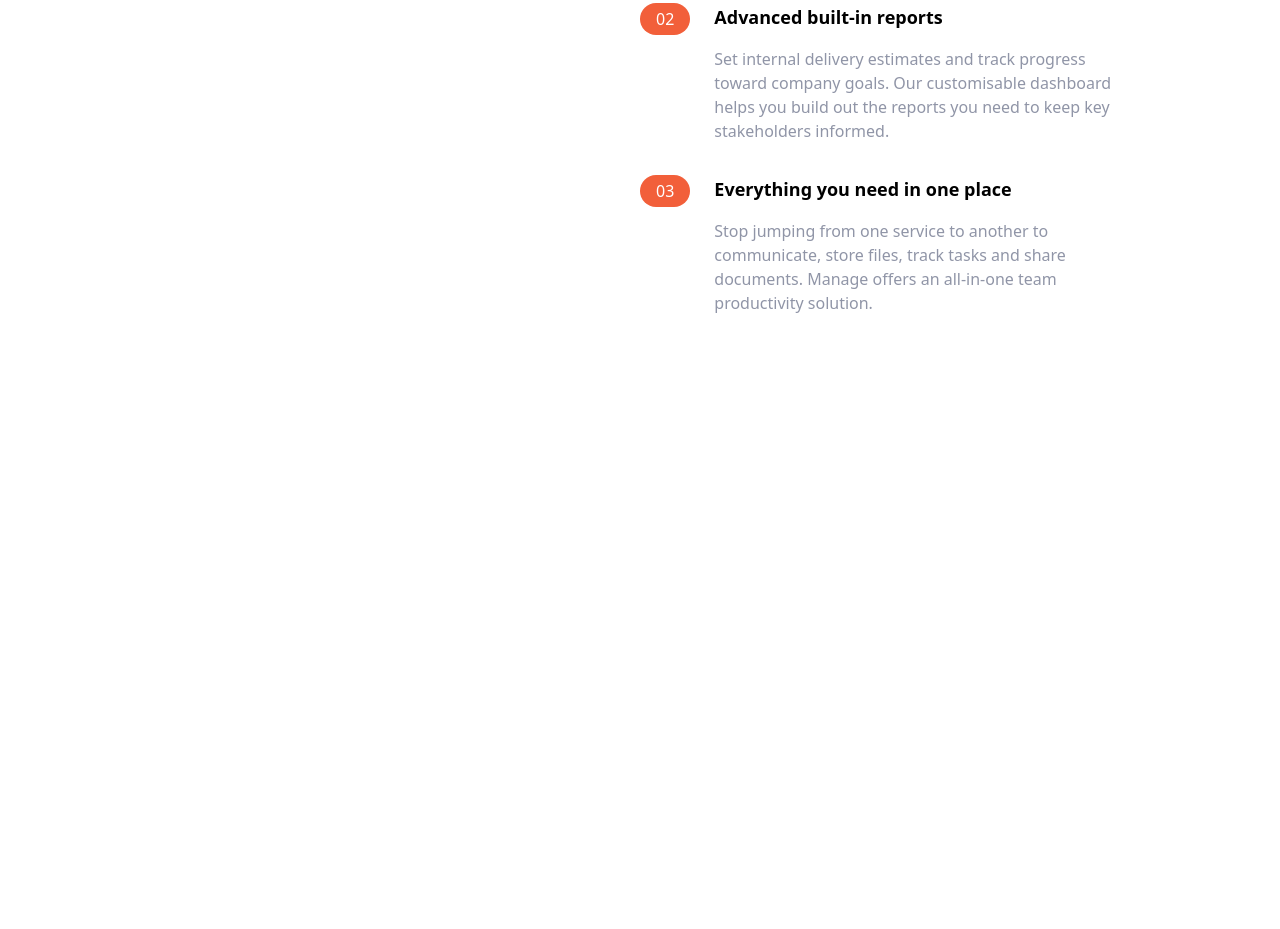
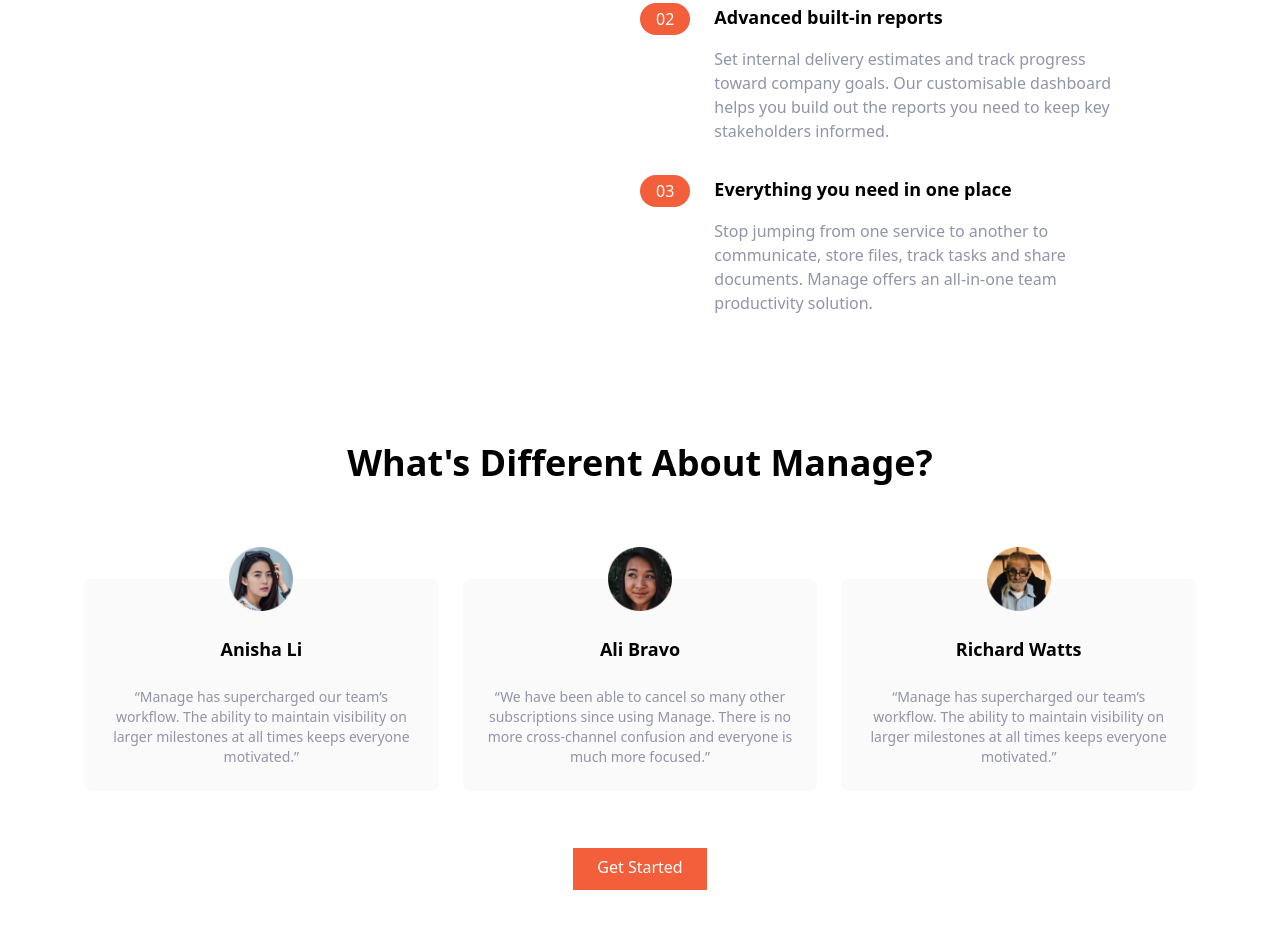
Before and after one commit to Semi-King/Tailwind-Landing-page-demo, a website: page index.html in a window 1280 px wide. Shown: the part 849-1778 px from the top of the page. Before the commit the page ends 1204 px from the top, so only its background shows below. Drawn offline with Linux system fonts and the light colour scheme.

```diff
--- a/index.html
+++ b/index.html
@@ -178,5 +178,71 @@
         </div>
       </div>
     </section>
+
+    <!-- Testimonials -->
+    <section id="testimonials">
+      <!-- Container to heading and testm blocks -->
+      <div class="max-w-6xl px-5 mx-auto mt-32 text-center">
+        <!-- Heading -->
+        <h2 class="text-4xl font-bold text-center">
+          What's Different About Manage?
+        </h2>
+        <!-- Testmonials Container -->
+        <div class="flex flex-col mt-24 md:flex-row md:space-x-6">
+          <!-- Testimonial 1 -->
+          <div
+            class="flex flex-col items-center p-6 space-y-6 rounded-lg bg-veryLightGray md:w-1/3"
+          >
+            <img src="img/avatar-anisha.png " class="w-16 -mt-14" alt="" />
+            <h5 class="text-lg font-bold">Anisha Li</h5>
+            <p class="text-sm text-darkGrayishBlue">
+              “Manage has supercharged our team’s workflow. The ability to
+              maintain visibility on larger milestones at all times keeps
+              everyone motivated.”
+            </p>
+          </div>
+
+          <!-- Testimonial 2 -->
+          <div
+            class="hidden flex-col items-center p-6 space-y-6 rounded-lg bg-veryLightGray md:flex md:w-1/3"
+          >
+            <img src="img/avatar-ali.png " class="w-16 -mt-14" alt="" />
+            <h5 class="text-lg font-bold">Ali Bravo</h5>
+            <p class="text-sm text-darkGrayishBlue">
+              “We have been able to cancel so many other subscriptions since
+              using Manage. There is no more cross-channel confusion and
+              everyone is much more focused.”
+            </p>
+          </div>
+
+          <!-- Testimonial 3 -->
+          <div
+            class="hidden flex-col items-center p-6 space-y-6 rounded-lg bg-veryLightGray md:flex md:w-1/3"
+          >
+            <img src="img/avatar-richard.png " class="w-16 -mt-14" alt="" />
+            <h5 class="text-lg font-bold">Richard Watts</h5>
+            <p class="text-sm text-darkGrayishBlue">
+              “Manage has supercharged our team’s workflow. The ability to
+              maintain visibility on larger milestones at all times keeps
+              everyone motivated.”
+            </p>
+          </div>
+        </div>
+        <!-- Button -->
+        <div class="my-16 mb-16">
+          <a
+            href="#"
+            class="p-3 px-6 pt-2 text-white bg-brightRed baseline hover:bg-brightRedLight"
+            >Get Started</a
+          >
+        </div>
+      </div>
+    </section>
+
+    <!-- CTA Section -->
+    <section id="cta" class="bg-brightRed">
+      <!-- Flex container -->
+
+    </section>
   </body>
 </html>
```
Also changed, not shown: css/main.css.
